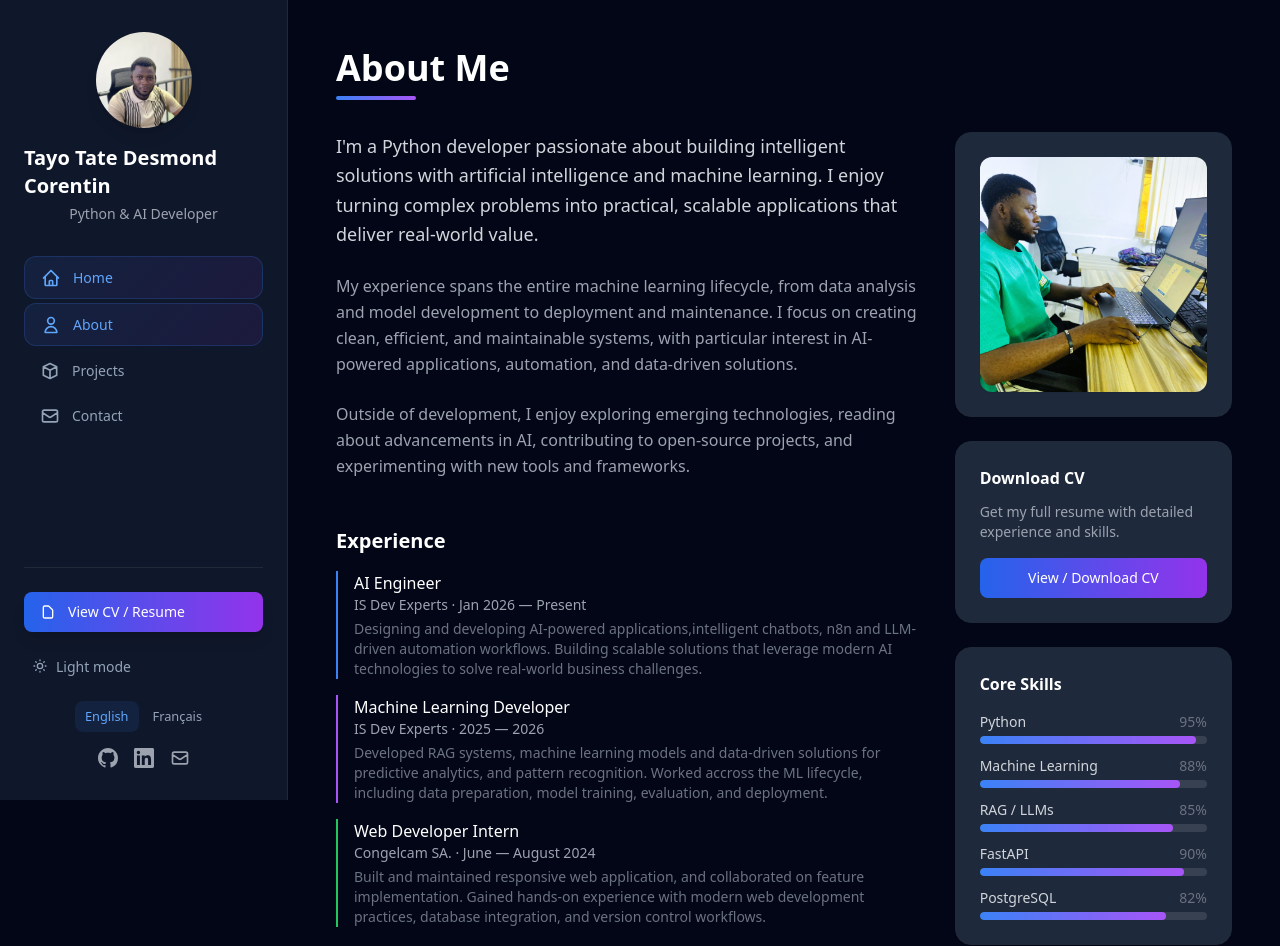
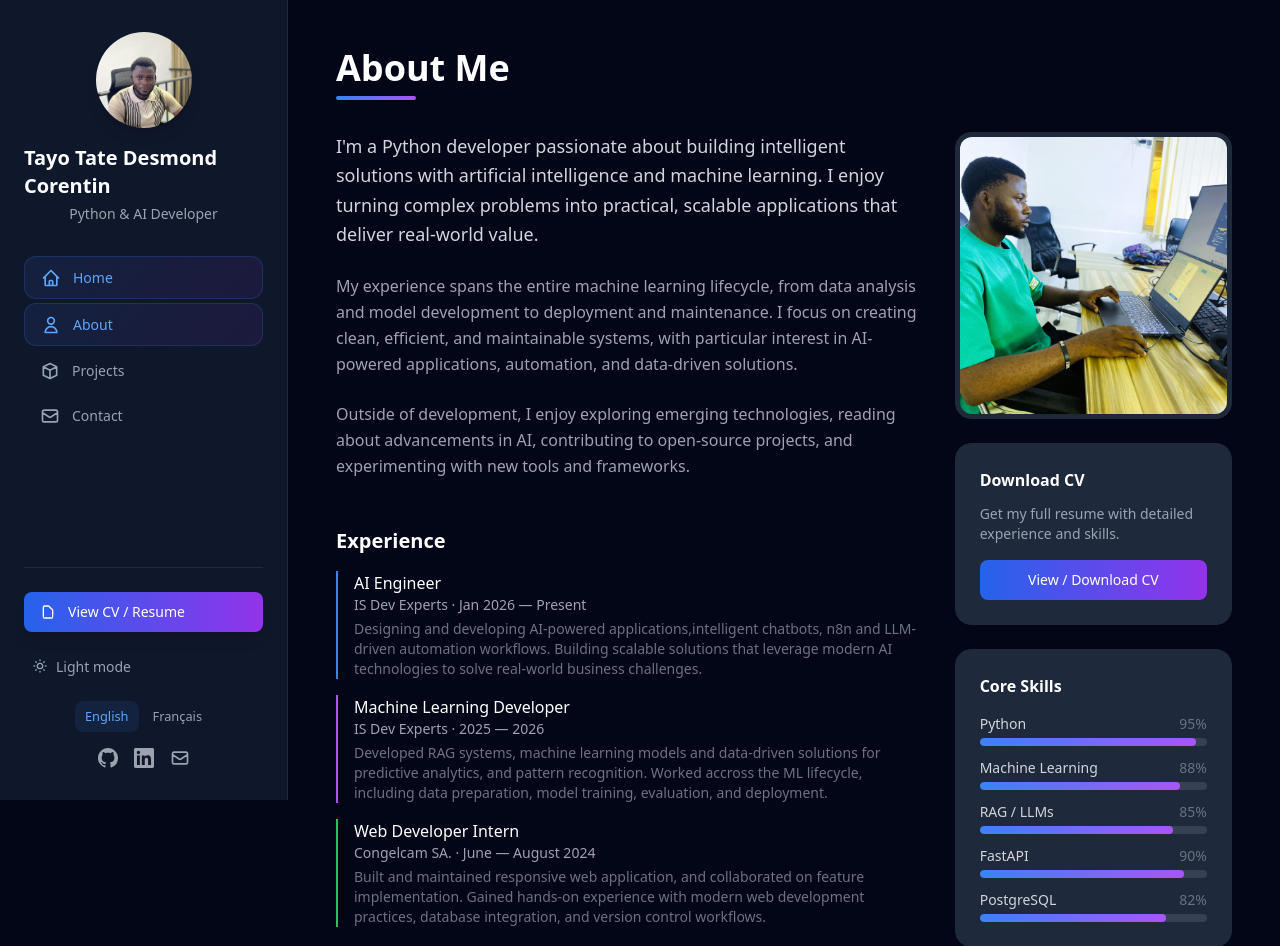
Before and after one commit to Tayes06/portfolio, a FastAPI app: page /about in a window 1280 px wide. Shown: the top 946 px of the page. Run offline with FastAPI, Linux system fonts and the light colour scheme; data that the repository does not hold is empty; some libraries are stand-ins or nearby versions.

Commit message:
adding and resizing the about'pic

```diff
--- a/app/templates/about.html
+++ b/app/templates/about.html
@@ -57,7 +57,7 @@
     <!-- Side info -->
     <div class="space-y-6">
       <!-- Profile photo -->
-      <div class="p-6 rounded-2xl bg-dark-800 border border-gray-800 flex justify-center">
+      <div class="p-1 rounded-2xl bg-dark-800 border border-gray-800 flex justify-center">
         <img src="/static/img/about.jpg" alt="Profile" class="w-full rounded-xl object-cover shadow-sm">
       </div>
       <!-- CV card -->
```
